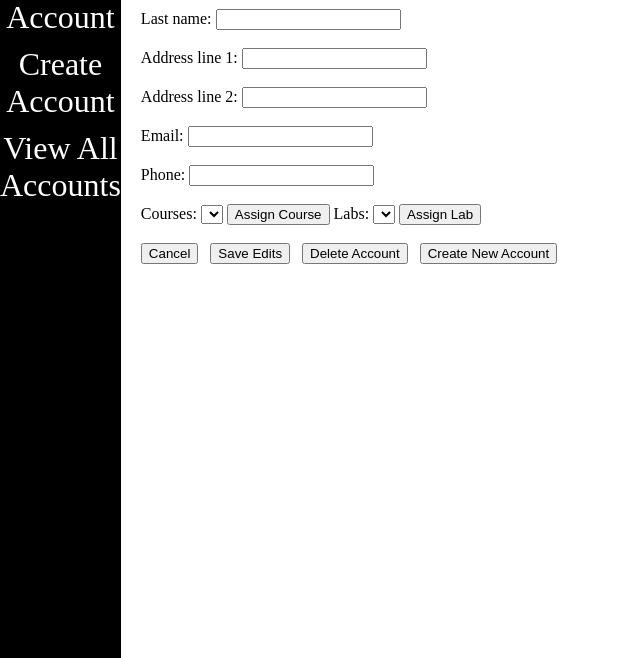
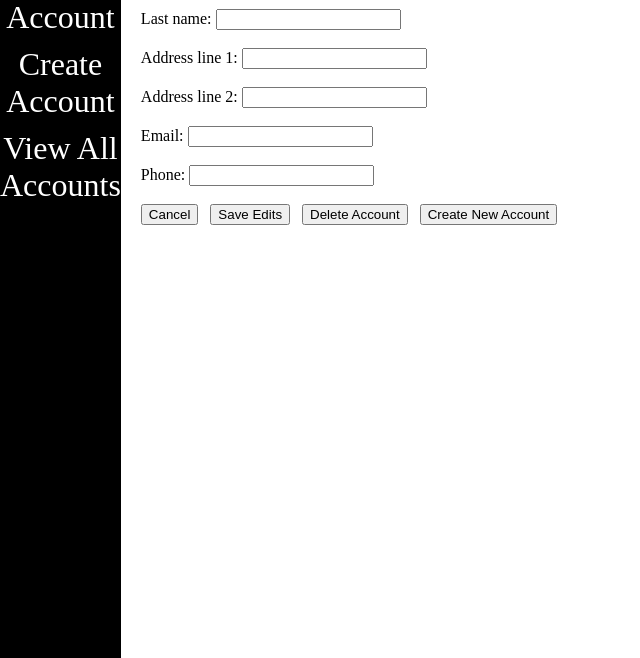
Before and after one commit to cat8923/CS361-Final-Project, a Django app: page /edit_account/ in a window 1280 px wide. Shown: the part 222-880 px from the top of the page, without its empty margins (0-640 px from the left). Run offline with Django 3.2, Linux system fonts and the light colour scheme; lists and menus that the app fills with data are empty.

Commit message:
changed edit account so that you are not allowed to assign TA/Instructor to courses/Labs in multiple areas

```diff
--- a/finalApp/views.py
+++ b/finalApp/views.py
@@ -271,7 +271,3 @@ class EditAccount(View):
             return redirect('/Account_List/')
         elif click == 'Create New Account':
             return redirect("/create_account/")
-        elif click == 'Assign Course':
-            pass
-        elif click == 'Assign Lab':
-            pass
--- a/templates/edit_account.html
+++ b/templates/edit_account.html
@@ -26,21 +26,7 @@
                 <label for="number">Phone:</label>
                 <input type="text" id="number" name="number" value="{{ account.phone_number }}"><br><br>
             </div>
-            <label for="courses">Courses: </label>
-                <select name="courses" id="courses" value="courses">
-                    {% for i in courses %}
-                        <option value={{ i.1 }}>{{ i.0 }}</option>
-                    {% endfor %}
-                </select>
-                <input type="submit" value="Assign Course">
 
-            <label for="labs">Labs: </label>
-                <select name="labs" id="labs" value="labs">
-                    {% for i in labs  %}
-                        <option value={{ i.1 }}>{{ i.0 }}</option>
-                    {% endfor %}
-                 </select>
-                <input type="submit" value="Assign Lab"><br><br>
             <input type="submit" value="Cancel" name="onclick">
             &nbsp;
             <input type="submit" value="Save Edits" onclick="alert('Edits Saved')" name="onclick">
```
